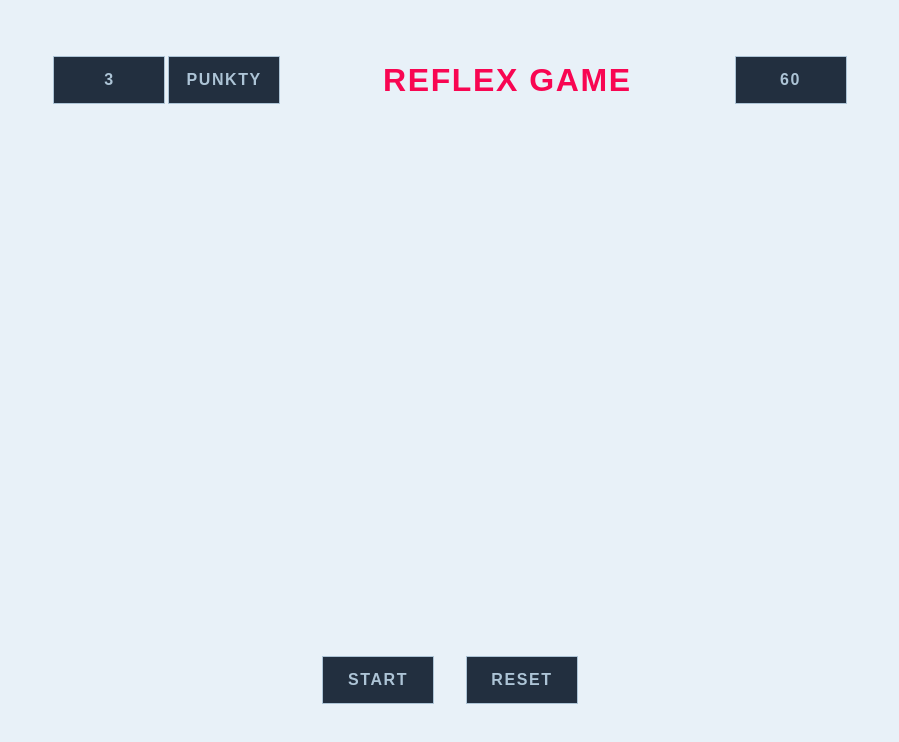
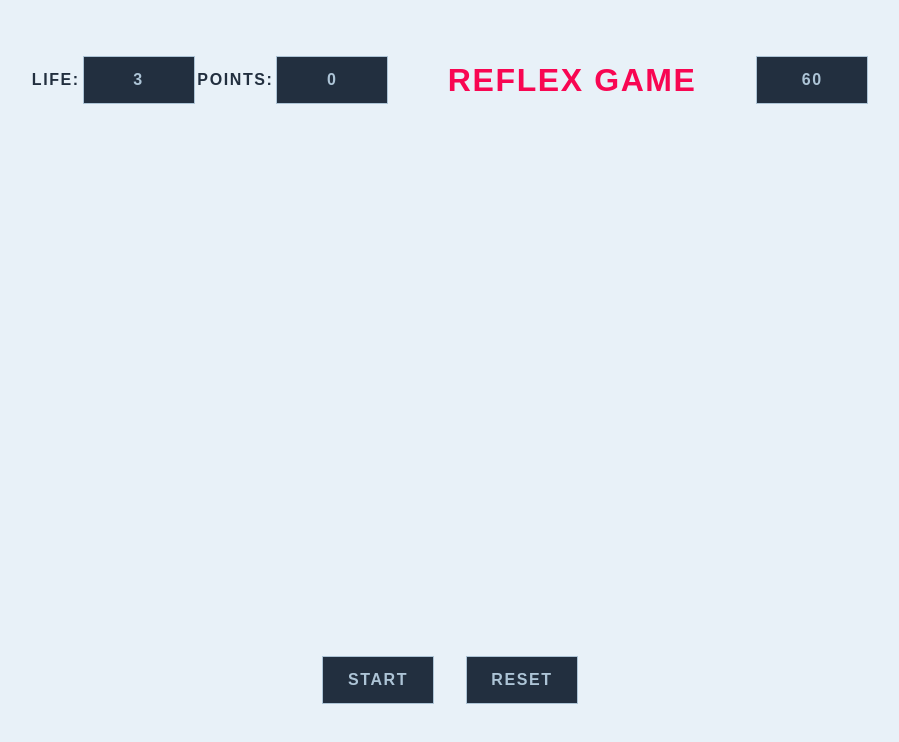
Before and after one commit to dkozielecka/Reflex-game, a plain HTML site: page index.html in a window 1280 px wide. Shown: the whole page, without its empty margins (190-1089 px from the left). Drawn offline with Linux system fonts and the light colour scheme.

Commit message:
add points counter

```diff
--- a/index.html
+++ b/index.html
@@ -11,8 +11,10 @@
   <body>
     <header class="header">
       <div class="header__counter">
+        <span>Life:</span>
         <button id="life"></button>
-        <button id="points">Punkty</button>
+        <span>Points:</span>
+        <button id="points"></button>
       </div>
       <h1>Reflex Game</h1>
       <button class="header__timer"></button>
--- a/src/index.js
+++ b/src/index.js
@@ -1,2 +1,3 @@
 import { LifeCounter, lifeCounter } from "./js/LifeCounter.js";
 import { Timer, timer } from "./js/Timer.js";
+import { PointsCounter, pointsCounter } from "./js/PointsCounter.js";
--- a/src/js/PointsCounter.js
+++ b/src/js/PointsCounter.js
@@ -1,5 +1,11 @@
-class PointsCounter extends Counter {
-  constructor() {
-    super();
+class PointsCounter {
+  constructor(points) {
+    this.pointsBox = document.querySelector("#points");
+    this.actualPoints = points;
+    this.pointsBox.textContent = this.actualPoints;
   }
 }
+
+const pointsCounter = new PointsCounter(0);
+
+export { PointsCounter, pointsCounter };
--- a/src/scss/main.scss
+++ b/src/scss/main.scss
@@ -66,6 +66,12 @@ body {
         line-height: 3rem;
         color: $highlights-color;
     }
+
+    span {
+        @include fontsButton(1rem);
+
+        color: $primary-color;
+    }
 }
 
 .main {
```
Also changed, not shown: src/css/main.min.css, 1 other file.
